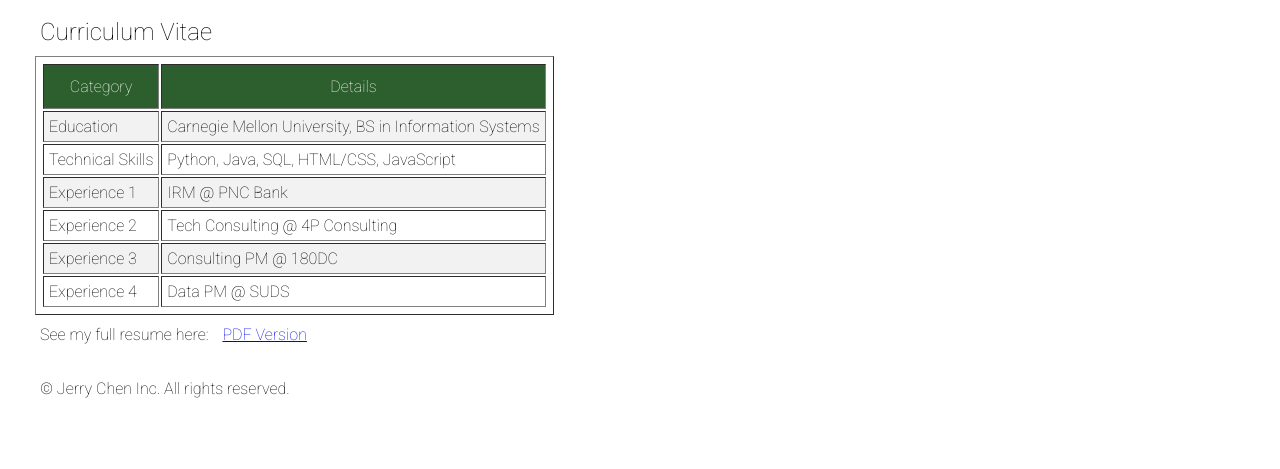
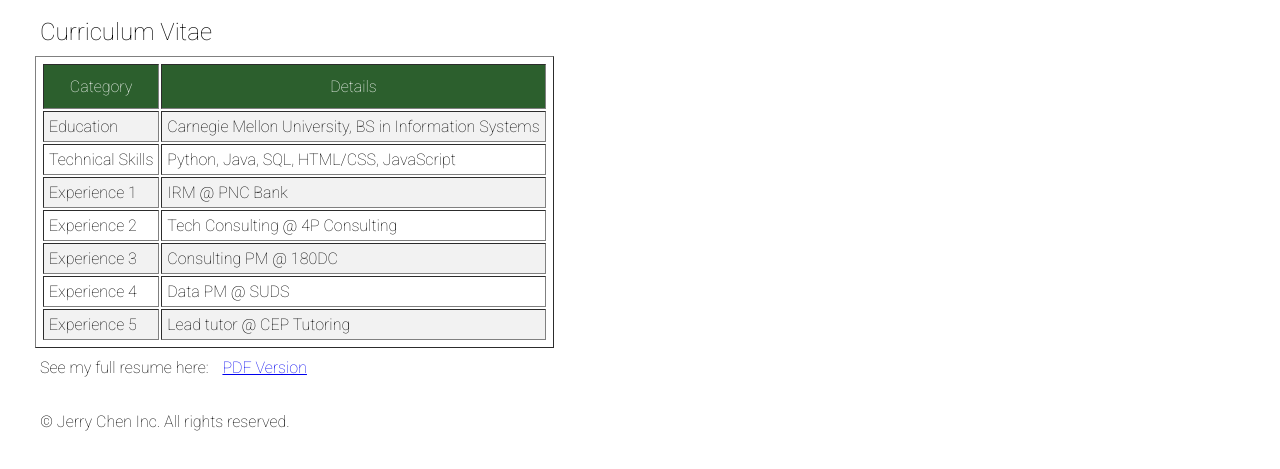
Before and after one commit to SenseiAK/WebDevLabs, a plain HTML site: page views/cv.html in a window 1280 px wide. Shown: the part 129-598 px from the top of the page. Drawn offline with Linux system fonts and the light colour scheme.

Commit message:
Added one more row to cv table

```diff
--- a/views/cv.html
+++ b/views/cv.html
@@ -52,6 +52,11 @@
                 <td>Experience 4</td>
                 <td>Data PM @ SUDS</td>
             </tr>
+            <tr>
+                <td>Experience 5</td>
+                <td>Lead tutor @ CEP Tutoring</td>
+            </tr>
+
         </table>
         <p>See my full resume here: <a href="../static/resume.pdf">PDF Version</a></p>
     </div>
```
